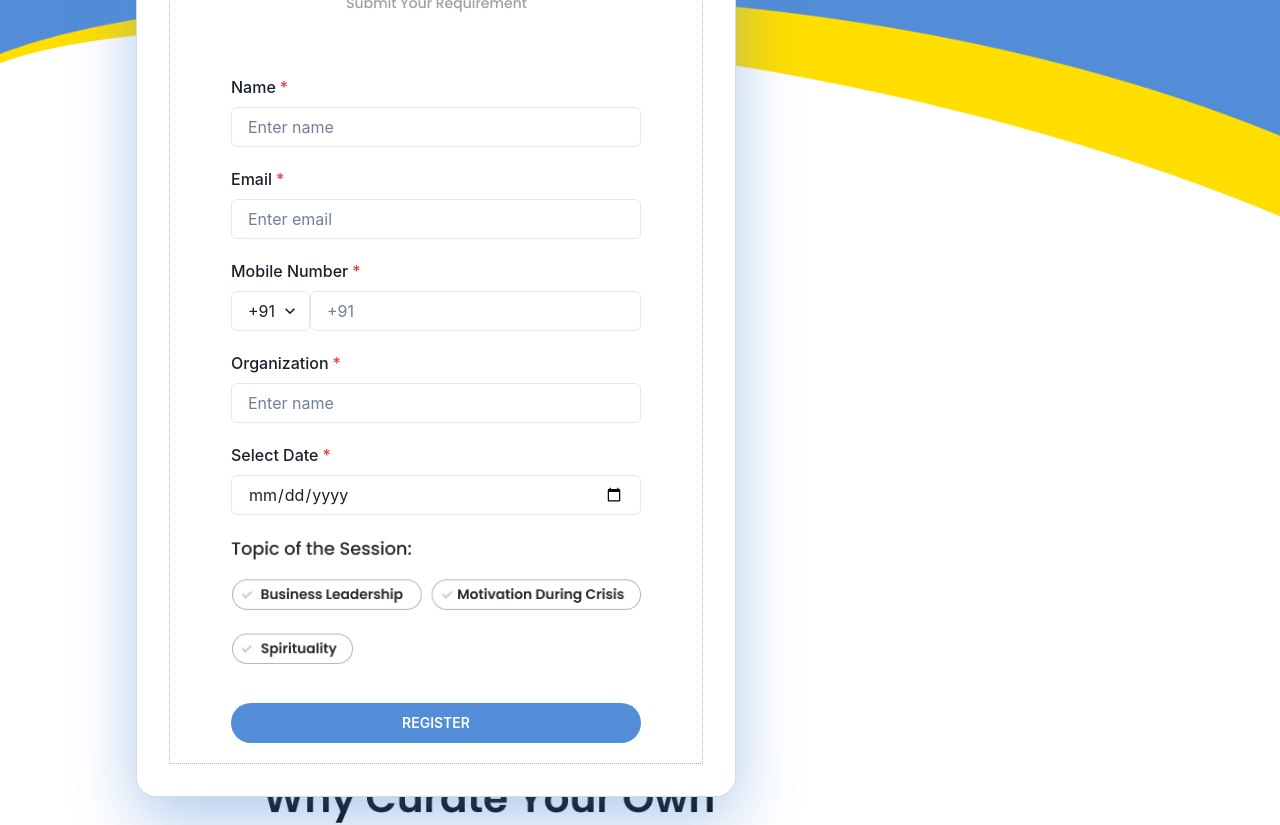
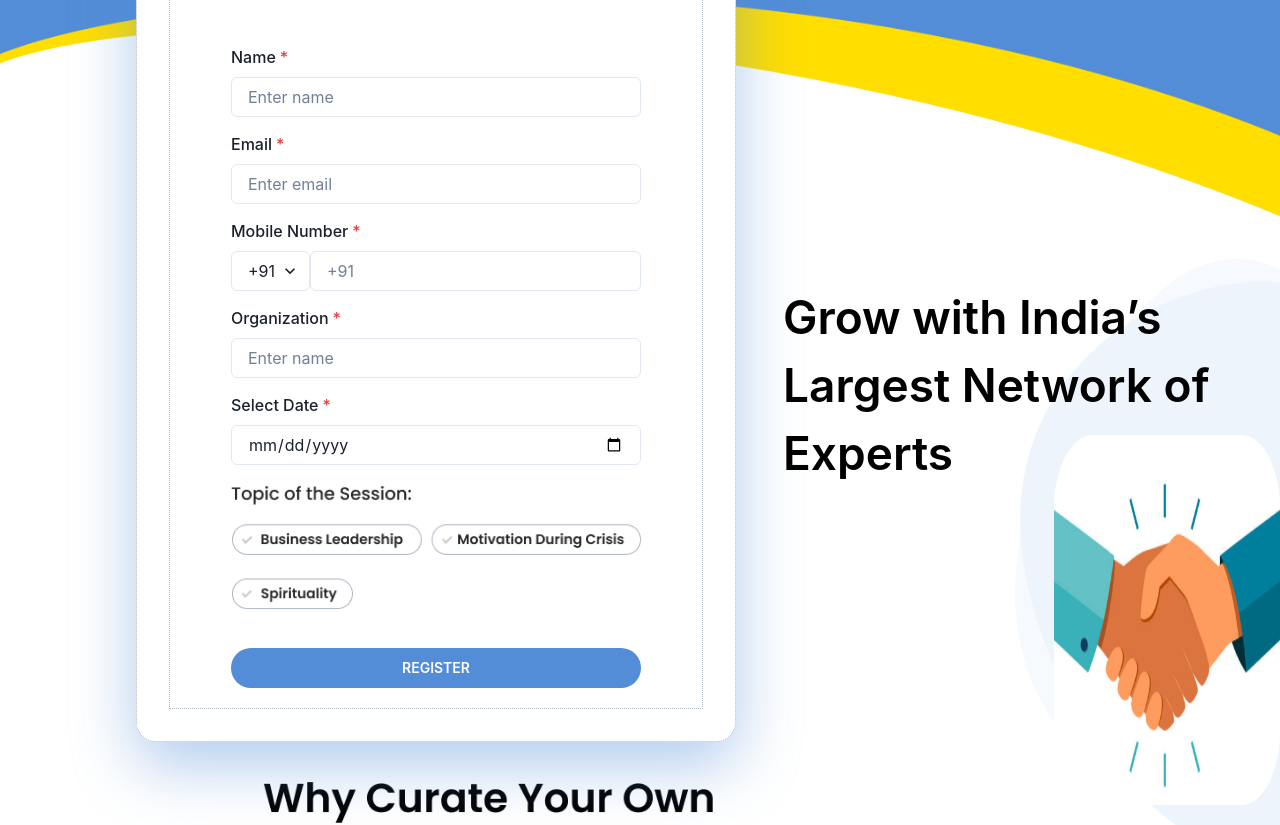
Before and after one commit to sharunnd/esmagico-assignment, a React (Create React App) app in the folder frontend/: page / in a window 1280 px wide. Shown: the part 860-1685 px from the top of the page. Built offline with nearby package versions, Linux system fonts and the light colour scheme.

Commit message:
register form modal for mobile

```diff
--- a/frontend/src/components/RegistrationForm.jsx
+++ b/frontend/src/components/RegistrationForm.jsx
@@ -17,8 +17,8 @@ const RegistrationForm = () => {
   return (
     <Box
       position="absolute"
-      top="688px"
-      left="136px"
+      top={{ base: "100px",sm:"100px", md: "688px", lg: "688px" }}
+      left={{ base: "5px",sm:"10px", md: "136px", lg: "136px" }}
       bg="rgba(255, 255, 255, 1)"
       borderRadius="20px"
       border="1px dotted rgba(174, 183, 195, 1)"
@@ -30,36 +30,36 @@ const RegistrationForm = () => {
         flexDirection={"column"}
         alignItems={"center"}
         border="1px dotted rgba(174, 183, 195, 1)"
-        m="32px"
-        height="100%"
+        m={{ base: "5px",sm:"", md: "", lg: "32px" }}
+        height={{ base: "756px",sm:"", md: "", lg: "100%" }}
       >
-        <Box width="198px" height="112px" mt={10}>
+        <Box width={{ base: "200px",sm:"", md: "", lg: "198px" }} height={{ base: "50px",sm:"", md: "", lg: "112px" }} mt={{ base: "5px",sm:"5px", md: "10px", lg: "10px" }}>
           <Image src={speakin_reg} width="100%" alt="spking_reg_img" />
         </Box>
 
          {/* Form Inputs */}
 
-        <Box p="61px" pb={5}>
+        <Box p={{ base: "5px",sm:"10px", md: "50px", lg: "61px" }} pb={{ base: "5px",sm:"", md: "", lg: "20px" }}>
           <Box width="410px">
             <FormControl isRequired>
               <FormLabel>Name</FormLabel>
               <Input placeholder="Enter name" />
-              <FormLabel mt={5}>Email</FormLabel>
+              <FormLabel mt={{ base: "2px",sm:"", md: "", lg: "15px" }}>Email</FormLabel>
               <Input placeholder="Enter email" />
 
-              <FormLabel mt={5}>Mobile Number</FormLabel>
+              <FormLabel mt={{ base: "2px",sm:"", md: "", lg: "15px" }}>Mobile Number</FormLabel>
               <Flex>
                 <Select width="100px">
                   <option value="+91">+91</option>
                 </Select>
                 <Input type="tel" placeholder="+91" />
               </Flex>
-              <FormLabel mt={5}>Organization</FormLabel>
+              <FormLabel mt={{ base: "2px",sm:"", md: "", lg: "15px" }}>Organization</FormLabel>
               <Input placeholder="Enter name" />
-              <FormLabel mt={5}>Select Date</FormLabel>
+              <FormLabel mt={{ base: "2px",sm:"", md: "", lg: "15px" }}>Select Date</FormLabel>
               <Input type="date" placeContent={"dsd"} />
             </FormControl>
-            <Box width="" height="131px" mt={5}>
+            <Box width="" height={{ base: "50px",sm:"", md: "", lg: "131px" }} mt={{ base: "22px",sm:"", md: "", lg: "15px" }}>
               <Image src={topic} width="100%" alt="spking_reg_img" />
             </Box>
 
--- a/frontend/src/components/TopSection.jsx
+++ b/frontend/src/components/TopSection.jsx
@@ -1,4 +1,4 @@
-import { Box, Image, Text, useMediaQuery } from "@chakra-ui/react";
+import { Box, Button, Image, Modal, ModalBody, ModalContent, ModalOverlay, Text, useMediaQuery } from "@chakra-ui/react";
 import wallpaper from "../images/Wallpaper.jpg";
 import ScheduleSection from "./ScheduleSection";
 import rect1 from "../images/Rectangle_11.png";
@@ -7,45 +7,124 @@ import rect3 from "../images/Rectangle_3.png";
 import RegistrationForm from "./RegistrationForm";
 import shakehand_bg from "../images/shakehand_bg.png";
 import shakehand from "../images/handshakeimg.png";
+import { useState } from "react";
 
 const TopSection = () => {
   const [isSmallerThan768] = useMediaQuery("(max-width: 768px)");
+  const [isModalOpen, setIsModalOpen] = useState(false);
+  const openModal = () => {
+    setIsModalOpen(true);
+  };
+
+  const closeModal = () => {
+    setIsModalOpen(false);
+  };
   return (
     <Box position="relative">
       <Image src={wallpaper} alt="wallpaper" />
       <ScheduleSection />
-      <Box position="absolute" top={{ base: "190px", sm: "300px", md: "400px" ,lg:"600px"}}>
+      <Box
+        position="absolute"
+        top={{ base: "190px", sm: "300px", md: "400px", lg: "600px" }}
+      >
         <Box>
           <Image src={rect1} alt="rect1" />
         </Box>
       </Box>
-      <Box position="absolute" top={{ base: "190px", sm: "280px", md: "360px" ,lg:"643px"}}>
+      <Box
+        position="absolute"
+        top={{ base: "190px", sm: "280px", md: "360px", lg: "643px" }}
+      >
         <Box>
           <Image src={rect3} alt="rect3" />
         </Box>
       </Box>
-      <Box position="absolute" top={{ base: "190px", sm: "300px", md: "400px" ,lg:"615px"}}>
+      <Box
+        position="absolute"
+        top={{ base: "190px", sm: "300px", md: "400px", lg: "615px" }}
+      >
         <Box>
           <Image src={rect2} alt="rect2" />
         </Box>
       </Box>
-      {!isSmallerThan768 && <RegistrationForm /> }
-      {/* <Box position="absolute" top="1029px" left="950px">
-        <Image src={shakehand_bg}  width="814px" height="804px"/>
+      {!isSmallerThan768 && <RegistrationForm />}
+      <Box
+        position="absolute"
+        top={{ base: "355px", sm: "450px", md: "900px", lg: "1029px" }}
+        left={{ base: "201px", sm: "300px", md: "700px", lg: "950px" }}
+      >
+        <Image
+          src={shakehand_bg}
+          width={{ base: "106px", sm: "200px", md: "600px", lg: "814px" }}
+          height={{ base: "101px", sm: "150px", md: "600px", lg: "804px" }}
+        />
       </Box>
-      <Box position="absolute" top="1295px" left="1054px">
-        <Image src={shakehand}  width="319px" height="370px"/>
+      <Box
+        position="absolute"
+        top={{ base: "355px", sm: "450px", md: "100px", lg: "1295px" }}
+        left={{ base: "201px", sm: "250px", md: "900px", lg: "1054px" }}
+      >
+        <Image
+          src={shakehand}
+          width={{ base: "106px", sm: "150px", md: "250px", lg: "319px" }}
+          height={{ base: "101px", sm: "200px", md: "300px", lg: "370px" }}
+        />
       </Box>
-      <Box position={"absolute"} top="1143px" left="783px" textAlign={"left"} lineHeight="68px">
-        <Text fontSize={46} fontWeight={600} color="rgba(0, 0, 0, 1)">
-        {"Grow with India’s "}</Text>
-        <Text fontSize={46} fontWeight={600} color="rgba(0, 0, 0, 1)">
-        Largest Network of
+      <Box
+        position={"absolute"}
+        top={{ base: "355px", sm: "450px", md: "900px", lg: "1143px" }}
+        left={{ base: "45px", sm: "150px", md: "400px", lg: "783px" }}
+        textAlign={"left"}
+        lineHeight={{ base: "23px", sm: "40px", md: "60px", lg: "68px" }}
+      >
+        <Text
+          fontSize={{ base: "16px", sm: "20px", md: "30px", lg: "46px" }}
+          fontWeight={600}
+          color="rgba(0, 0, 0, 1)"
+        >
+          {"Grow with India’s "}
         </Text>
-        <Text fontSize={46} fontWeight={600} color="rgba(0, 0, 0, 1)">
-        Experts
+        <Text
+          fontSize={{ base: "16px", sm: "20px", md: "30px", lg: "46px" }}
+          fontWeight={600}
+          color="rgba(0, 0, 0, 1)"
+        >
+          Largest Network of
         </Text>
-      </Box> */}
+        <Text
+          fontSize={{ base: "16px", sm: "20px", md: "30px", lg: "46px" }}
+          fontWeight={600}
+          color="rgba(0, 0, 0, 1)"
+        >
+          Experts
+        </Text>
+        {isSmallerThan768 && (
+          <Button
+            width="100px"
+            height="22px"
+            bg="rgba(83, 141, 215, 1)"
+            color="rgba(255, 255, 255, 1)"
+            rounded="32px"
+            py="15px"
+            mt={5}
+            onClick={openModal}
+          >
+            <Text fontWeight={700}>REGISTER</Text>
+          </Button>
+
+        )}
+        {isModalOpen && (
+            <Modal isOpen={isModalOpen} onClose={closeModal}>
+              <ModalOverlay />
+              <ModalContent>
+                <ModalBody>
+                  <RegistrationForm />
+                </ModalBody>
+              </ModalContent>
+            </Modal>
+          )}
+      </Box>
+
     </Box>
   );
 };
```
